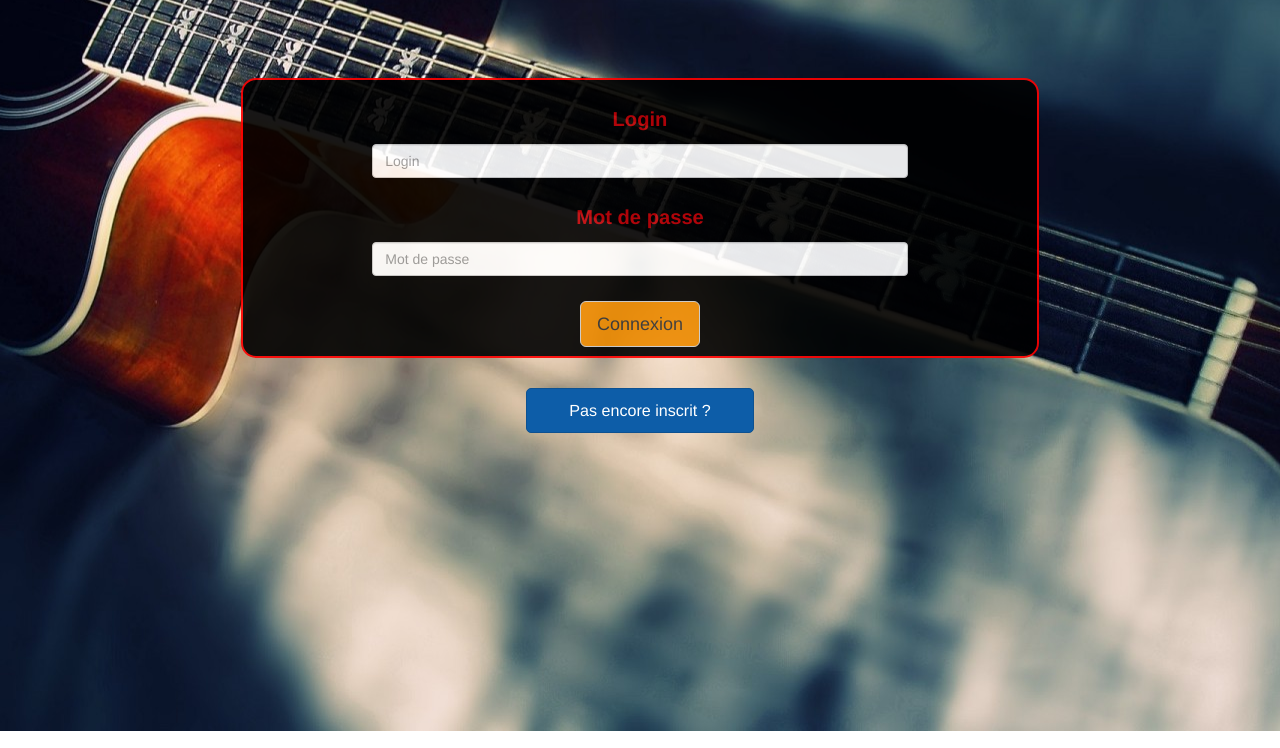
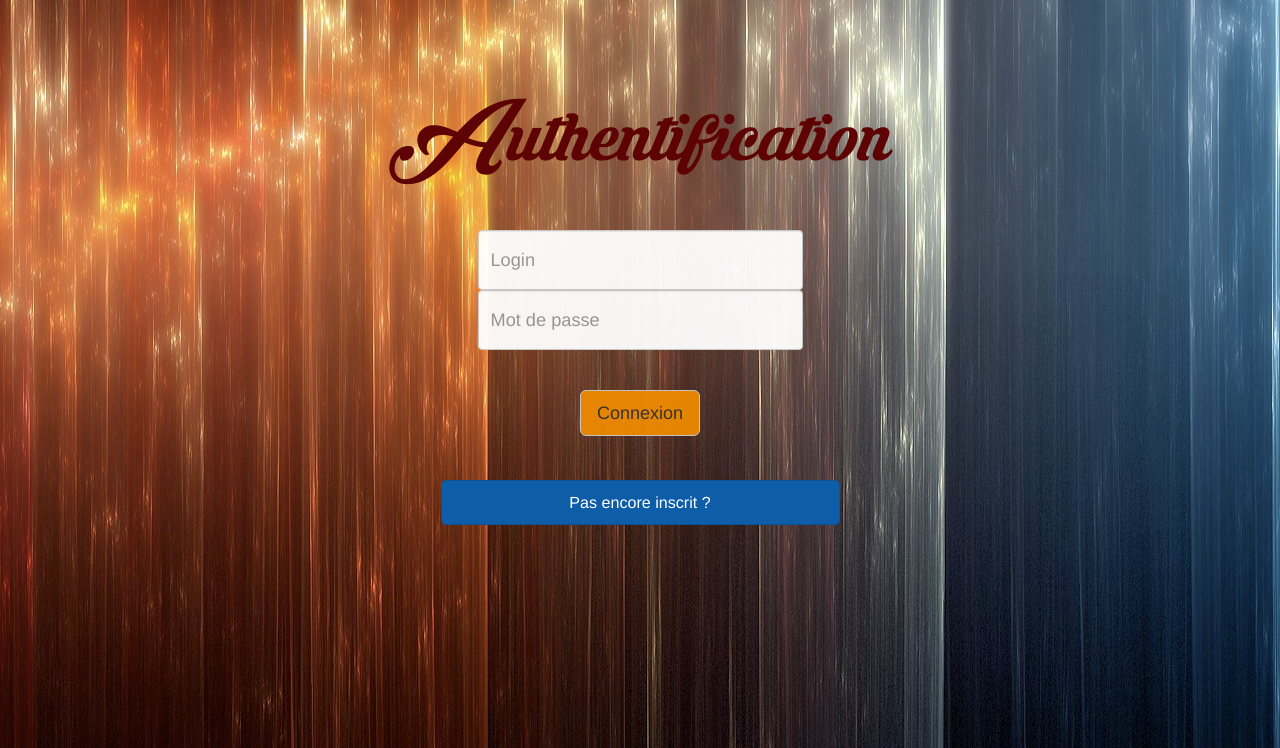
Before and after one commit to jules-larue/myJukebox, a Flask app: page /login/ in a window 1280 px wide. Shown: the part 52-800 px from the top of the page. Run offline with Flask 2, Linux system fonts and the light colour scheme; some libraries are stand-ins or nearby versions.

Commit message:
refonte graphique page d'authentification

```diff
--- a/app/static/login_page.css
+++ b/app/static/login_page.css
@@ -1,48 +1,57 @@
+@font-face {
+    font-family: rock;
+    src: url('fonts/rock.ttf');
+}
+
 body{
-    background:url('guitar.jpg');
+    background:url('login_background.jpg');
     background-size: auto;
     background-position: center;
     background-repeat: no-repeat;
     height: 100%;
 }
 
-label{
+.main h1{
+    font-family:rock;
     text-align:center;
-    font-size:1.2em;
-    color: #bf0105;
+    font-size:6em;
+    padding:15px;
+    border-radius:10px;
+    color:#5e0303;
+    width:75%;
+    margin:auto;
 }
 
 .main form{
     text-align:center;
     vertical-align:middle;
-    padding: 25px;
-    height: 280px !important;
-    width: 70%;
-    border: 2px solid red;
+    padding: 30px;
+    height: 250px !important;
+    width:45%;
     margin: 0 auto 30px auto;
+    /*border:2px solid #001835;
     border-radius: 15px;
-    background-color: #000;
-    opacity: 0.9;
-}
-
-.main .input{
-    margin:auto;
-    text-align:center;
+    background-color: #002654;*/
+    opacity: 0.95;
 }
 
 .main input{
-    width: 75% !important;
-    margin:0 auto 25px auto;
+    height:60px;
+    width:325px;
+    font-size:1.3em;
+    margin:0 auto 0 auto;
+    text-align:left;
+}
+
+.connexion{
+    text-align:center;
+    margin:20px auto 0 auto;
 }
 
 .main{
     margin-top: 130px !important;
 }
 
-.connexion{
-    text-align:center;
-    margin:auto;
-}
 
 .main button{
     background: #ed8a00;
@@ -61,7 +70,7 @@ label{
 .new-account{
     display:block;
     text-align:center;
-    width: 20%;
+    width: 35%;
     font-size: 1.15em;
     margin:auto;
     padding:10px;
@@ -84,7 +93,15 @@ label{
 	width: 100%;
     }
 
+    .main h1{
+	width:100%;
+    }
+
     .bg-danger{
 	width: 50%;
     }
+
+    .new-account{
+	width: 75%;
+    }
 }
--- a/app/templates/login_page.html
+++ b/app/templates/login_page.html
@@ -8,6 +8,8 @@
 
 {% block main %}
 
+<h1>Authentification</h1>
+
 <!-- Affichage d'un message d'erreur -->
 {% if not ids_ok %}
 <p class="bg-danger">Identifiants incorrects.</p>
@@ -16,14 +18,12 @@
 <form role="form" method="POST" action=" {{ url_for('login') }} ">
   {{ form.hidden_tag() }}
   <div class="form-group">
-    <label for="username" class="col-sm-12 control-label">{{ form.login.label }}</label>
     <div class="col-sm-12 input">
       {{ form.login(size=50, class_="form-control", placeholder="Login") }}
     </div>
   </div>
 
   <div class="form-group">
-    <label for="password" class="col-sm-12 control-label">{{ form.password.label }}</label>
     <div class="col-sm-12 input">
       {{ form.password(size=50, class_="form-control", placeholder="Mot de passe") }}
     </div>
```
Also changed, not shown: app/static/login_background.jpg (added).
